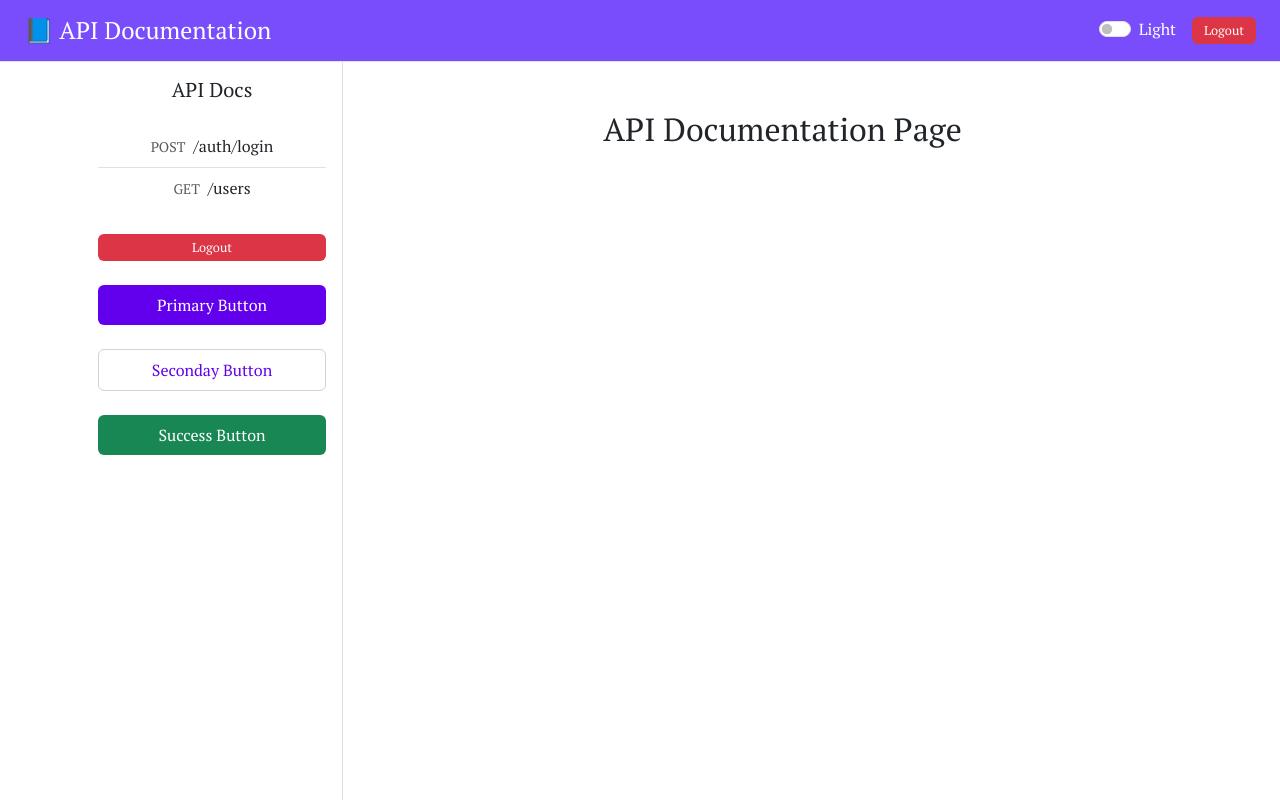
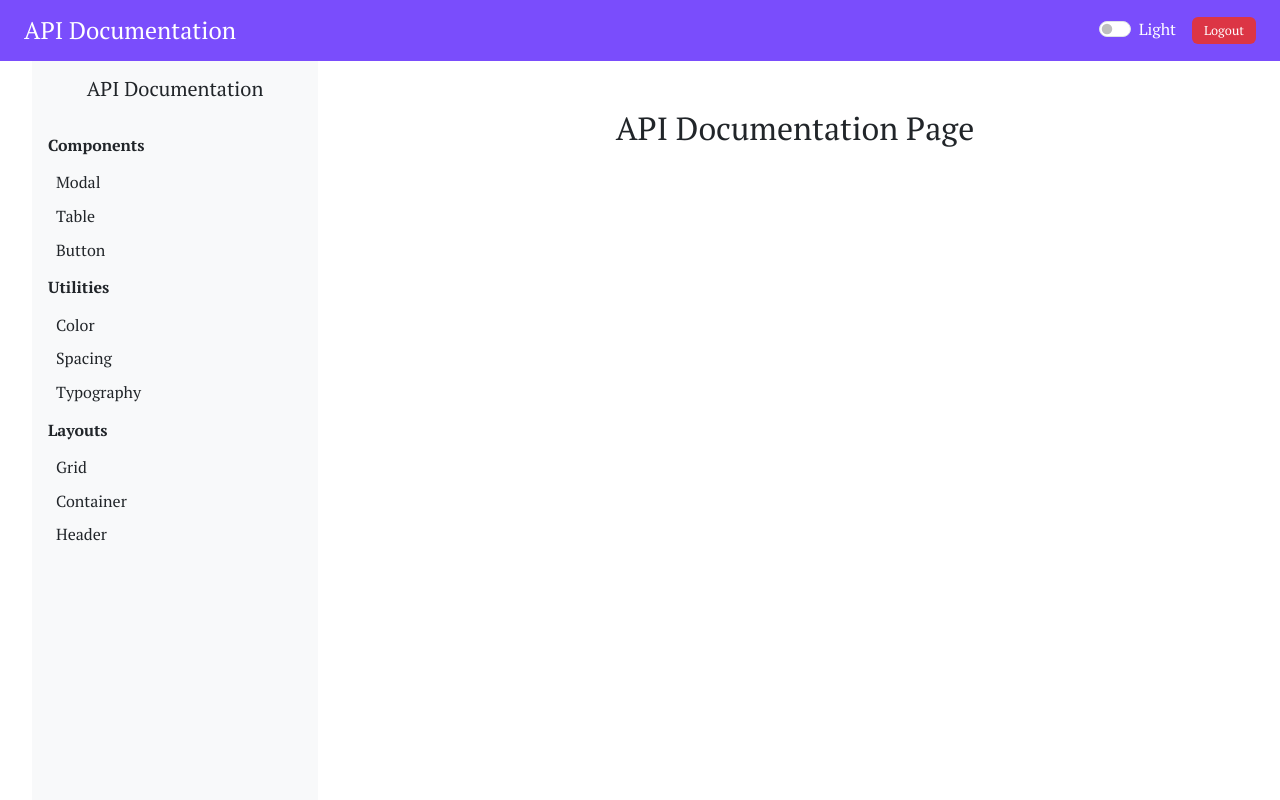
Before and after one commit to jyuupyuro/apidocumentation, a Vue app: page /docs in a window 1280 px wide. Built offline with nearby package versions, Linux system fonts and the light colour scheme; sample sign-in values are in the browser's storage.

Commit message:
Refactor styles and structure for improved theme support and sidebar functionality; update container classes and remove unused styles

```diff
--- a/src/assets/styles/bootstrap-overrides.scss
+++ b/src/assets/styles/bootstrap-overrides.scss
@@ -1,18 +1,16 @@
 // Font
 $font-family-base: 'PT Serif', serif;
-
-// Color overrides
-$primary: #0d6efd;         // You can change this to any hex you want
-$secondary: #6c757d;
-$success: #198754;
-$info: #0dcaf0;
-$warning: #ffc107;
-$danger: #dc3545;
-$light: #f8f9fa;
-$dark: #212529;
 
 // Container padding
 $container-padding-x: 1rem;
 
 // Optional: override border radius, shadow, etc.
 $border-radius: 0.5rem;
+
+$container-max-widths: (
+  sm: 100%,     // applies from ≥576px
+  md: 95%,      // from ≥768px
+  lg: 95%,      // from ≥992px
+  xl: 95%,      // from ≥1200px
+  xxl: 95%      // from ≥1400px
+);
--- a/src/assets/styles/components/sidenav.scss
+++ b/src/assets/styles/components/sidenav.scss
@@ -1,5 +1,6 @@
 .sidenav {
     &__container {
         background-color: var(--sidebar-bg);
+        color: var(--text-color);
     }
 }
--- a/src/assets/styles/main.scss
+++ b/src/assets/styles/main.scss
@@ -13,8 +13,8 @@
 
 body {
   font-family: 'PT Serif', serif;
-  background-color: var(--bg-color);
-  color: var(--text-color);
+  // background-color: var(--bg-color);
+  // color: var(--text-color);
   transition: background-color 0.3s, color 0.3s;
   font-size: 16px;
   line-height: 1.6;
@@ -23,6 +23,10 @@ body {
 a {
   color: #007bff;
   text-decoration: none;
+}
+
+.apidoucmentation{
+  background-color: var(--bg-color);
 }
 
 a:hover {
@@ -37,23 +41,28 @@ code {
   font-size: 0.95em;
 }
 
-.appshell{
+.appshell {
   height: 100%;
+}
+
+.custom-container {
+  width: 95%;
+  margin: auto;
 }
 
 button {
   font-weight: 500;
 }
 
-.b-card,
-.b-button,
-.b-form-input,
-.b-form-group,
-.b-container,
-.b-row,
-.b-col {
-  background-color: var(--card-bg);
-  color: var(--text-color);
-  border-color: var(--border-color);
-  transition: all 0.3s ease;
-}
+// .b-card,
+// .b-button,
+// .b-form-input,
+// .b-form-group,
+// .b-container,
+// .b-row,
+// .b-col {
+//   background-color: var(--card-bg);
+//   color: var(--text-color);
+//   border-color: var(--border-color);
+//   transition: all 0.3s ease;
+// }
--- a/src/assets/styles/themes/dark.scss
+++ b/src/assets/styles/themes/dark.scss
@@ -4,7 +4,7 @@ body.dark {
   --secondary-text-color: #ffff;
   --card-bg: #1e1e1e;
   --border-color: #333;
-  --sidebar-bg: #1c1c1c;
+  --sidebar-bg: #1E1E1E;
   --header-bg: #1E1E1E;
 
   //button
--- a/src/layout/AppShell.vue
+++ b/src/layout/AppShell.vue
@@ -1,20 +1,20 @@
 <template>
-  <div class="d-flex flex-column" style="height: 100vh">
+  <div class="apidoucmentation d-flex flex-column" style="height: 100vh">
     <!-- Header -->
     <Header />
     <!-- Main Content Area -->
-    <b-container class="appshell">
+    <div class="custom-container appshell">
       <b-row class="h-100">
         <!-- Sidebar -->
         <b-col md="3">
-          <Sidebar />
+          <Sidebar class="d-none d-md-block" />
         </b-col>
         <!-- Main Content -->
         <b-col md="9">
           <slot /> <!-- or router-view if you're not nesting -->
         </b-col>
       </b-row>
-    </b-container>
+    </div>
   </div>
 </template>
 
--- a/src/layout/Header.vue
+++ b/src/layout/Header.vue
@@ -1,6 +1,6 @@
 <template>
-  <header class="d-flex justify-content-between align-items-center px-4 py-3 header__container border-bottom ">
-    <h4 class="m-0">📘 API Documentation</h4>
+  <header class="d-flex justify-content-between align-items-center px-4 py-3 header__container">
+    <h4 class="m-0">API Documentation</h4>
     <div class="d-flex gap-3">
       <b-form-checkbox v-model="isDark" switch>
         {{ isDark ? 'Dark' : 'Light' }}
--- a/src/layout/Sidebar.vue
+++ b/src/layout/Sidebar.vue
@@ -1,26 +1,21 @@
 <template>
-  <div class="border-end p-3 sidebar__container h-100">
-    <h5 class="mb-4">API Docs</h5>
-    <b-list-group flush>
+  <div class="p-3 sidenav__container h-100">
+    <h5 class="mb-4">API Documentation</h5>
+    <!-- <b-list-group flush>
       <router-link v-for="api in apiDocs" :key="api.id" :to="{ name: 'Docs', query: { endpoint: api.id } }"
         class="list-group-item list-group-item-action" :class="{ active: api.id === $route.query.endpoint }">
         <span class="text-uppercase small text-muted me-2">{{ api.method }}</span>
         <span>{{ api.path }}</span>
       </router-link>
-    </b-list-group>
-    <div class="d-flex flex-column gap-4 mt-4">
-      <Button variant="alert" size="sm" @click="logoutUser">
-        Logout
-      </Button>
-      <Button size="md" variant="primary">
-        Primary Button
-      </Button>
-      <Button size="md" variant="secondary">
-        Seconday Button
-      </Button>
-      <Button size="md" variant="success">
-        Success Button
-      </Button>
+    </b-list-group> -->
+    <div>
+      <li class="list-group-item" v-for="(section, index) in menuData" :key="index">
+        <div class="fw-bold py-2 text-start">{{ section.title }}</div>
+      <li v-for="(item, idx) in section.items" :key="idx" class="py-1 list-group-item border-0 px-2 text-start"
+        style="cursor: pointer;">
+        {{ item }}
+      </li>
+      </li>
     </div>
   </div>
 </template>
@@ -30,9 +25,24 @@ import { useRouter, useRoute } from 'vue-router';
 import { apiDocs } from '@/api/docs';
 import { logout } from '@/store/auth';
 import Button from '@/components/common/button.vue';
+import { ref } from 'vue';
 
 const router = useRouter();
 const route = useRoute();
+const menuData = ref([
+  {
+    title: 'Components',
+    items: ['Modal', 'Table', 'Button']
+  },
+  {
+    title: 'Utilities',
+    items: ['Color', 'Spacing', 'Typography']
+  },
+  {
+    title: 'Layouts',
+    items: ['Grid', 'Container', 'Header']
+  }
+]);
 
 const logoutUser = () => {
   logout();
```
